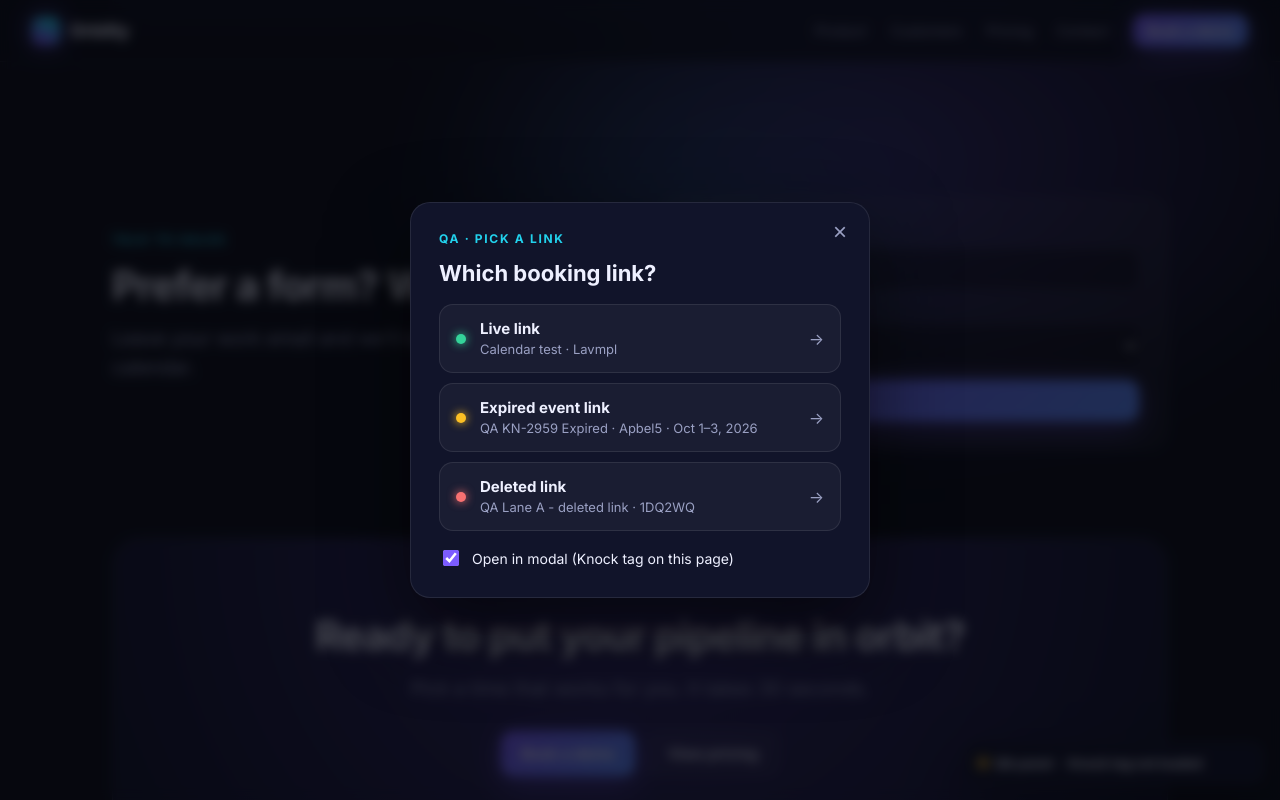
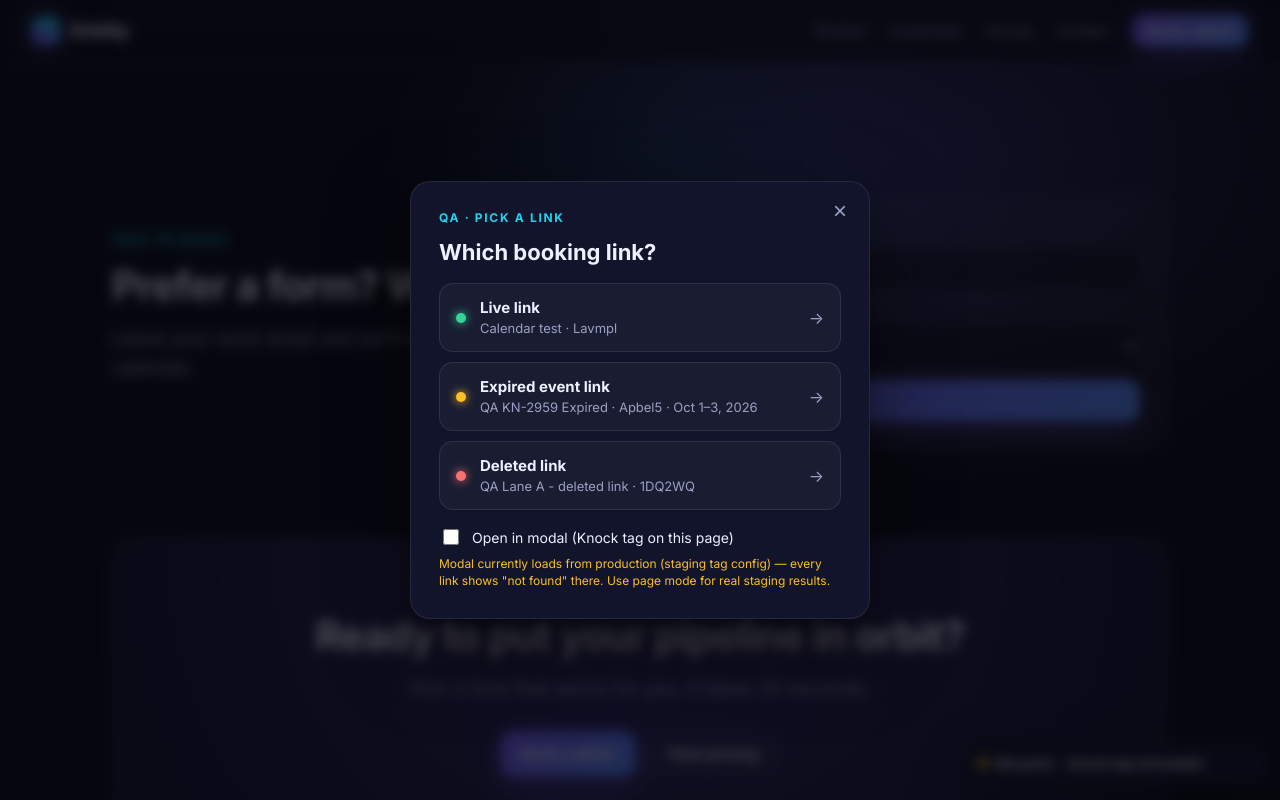
Before and after one commit to artemanikindev/artem-vendor-landing, a plain HTML site: page index.html in a window 1280 px wide. Both pictures are taken after typing "name@example.com" into the empty fields and a click on the button "Continue to booking". Shown: the part 1745-2545 px from the top of the page. Drawn offline with Linux system fonts and the light colour scheme.

Commit message:
Default to page mode; note that modal loads from prod

```diff
--- a/app.js
+++ b/app.js
@@ -45,7 +45,7 @@
   var MODE_KEY = 'qa-open-in-modal';
 
   function readModalMode() {
-    try { return localStorage.getItem(MODE_KEY) !== 'false'; } catch (e) { return true; }
+    try { return localStorage.getItem(MODE_KEY) === 'true'; } catch (e) { return false; }
   }
   function saveModalMode(value) {
     try { localStorage.setItem(MODE_KEY, String(value)); } catch (e) {}
@@ -71,6 +71,7 @@
         }).join('') +
       '</div>' +
       '<label class="chooser-mode"><input type="checkbox" id="chooser-modal"> Open in modal (Knock tag on this page)</label>' +
+      '<p class="chooser-hint">Modal currently loads from production (staging tag config) — every link shows "not found" there. Use page mode for real staging results.</p>' +
     '</div>';
   document.body.appendChild(overlay);
 
--- a/styles.css
+++ b/styles.css
@@ -180,3 +180,4 @@ footer { border-top: 1px solid var(--line); padding: 32px; color: #5f6487; font-
 .chooser-mode { display: flex; align-items: center; gap: 10px; margin-top: 16px; font-size: 14px; color: var(--text); cursor: pointer; }
 .chooser-mode input { width: 16px; height: 16px; accent-color: var(--accent); padding: 0; }
 .qa-row { display: flex; align-items: center; gap: 6px; flex-wrap: wrap; }
+.chooser-hint { margin: 8px 0 0; font-size: 12px; color: var(--warn); line-height: 1.4; }
```
